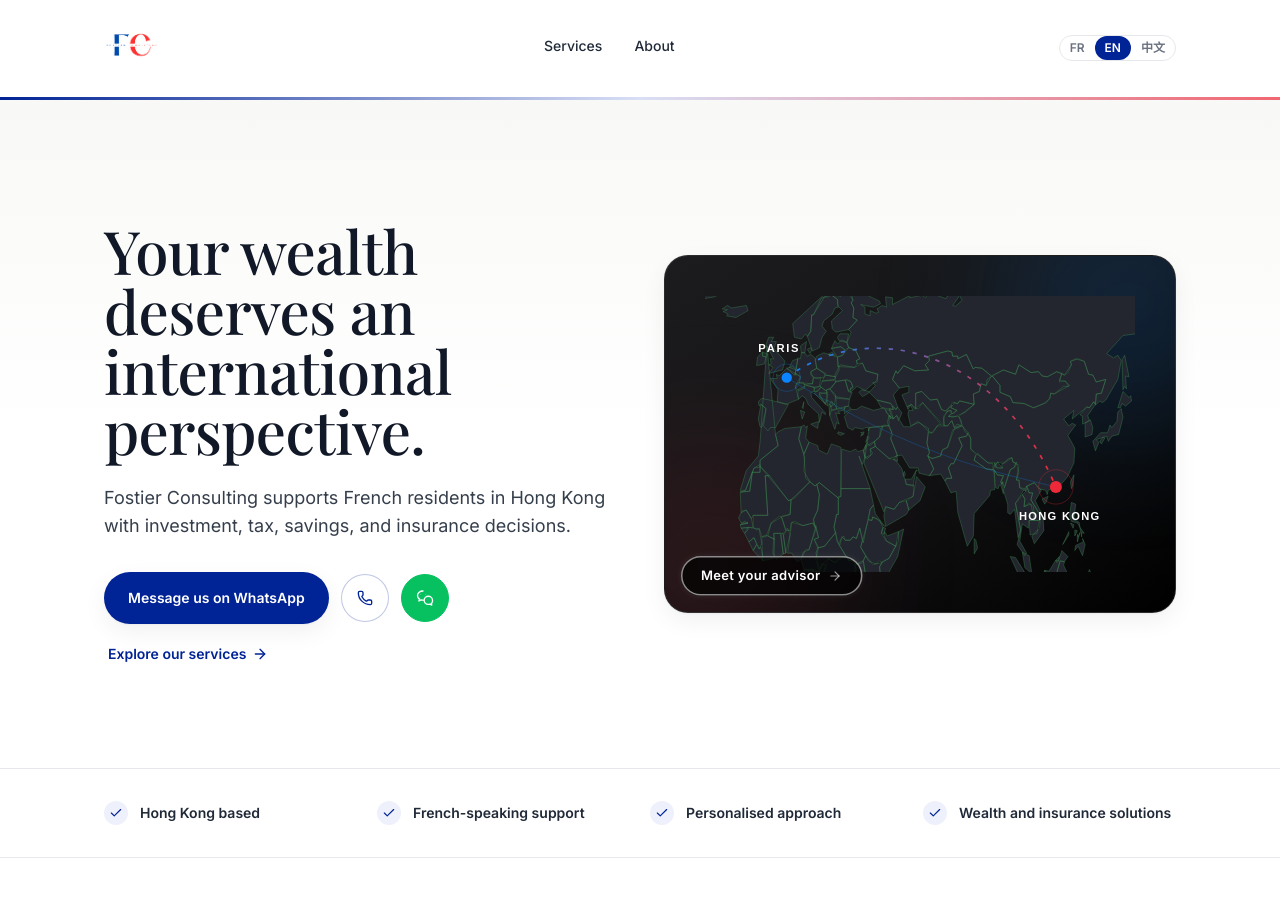
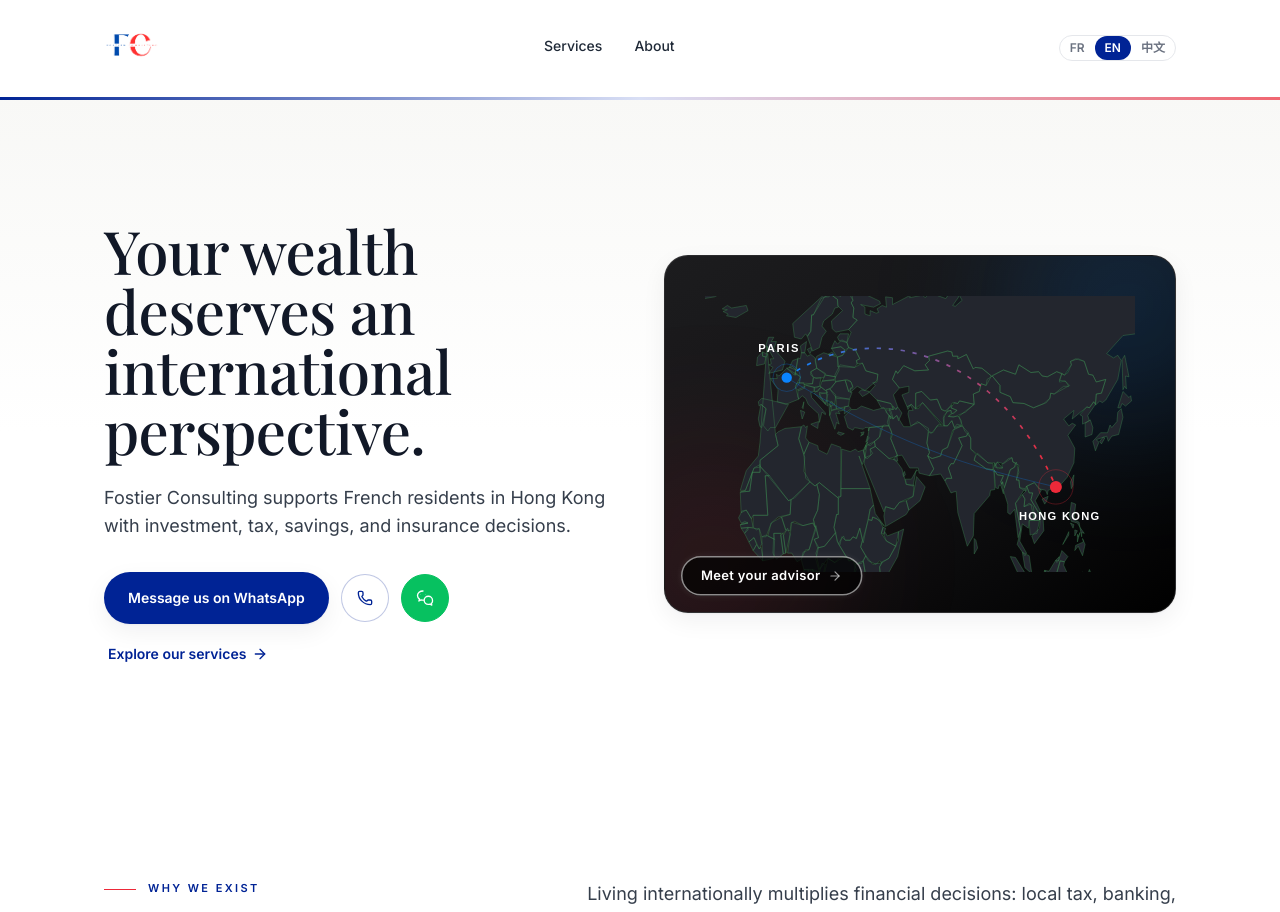
Before and after one commit to nicolasthrax/fostier-consulting-perplexity, a Next.js app: page /en in a window 1280 px wide. Shown: the top 912 px of the page. Built offline with nearby package versions, Linux system fonts and the light colour scheme; a web font is replaced by a local one.

Commit message:
Remove homepage trust tag strip and advisor arrow bounce

```diff
--- a/app/[lang]/page.tsx
+++ b/app/[lang]/page.tsx
@@ -1,5 +1,5 @@
 import Link from "next/link";
-import { ArrowRight, Check, Phone } from "lucide-react";
+import { ArrowRight, Phone } from "lucide-react";
 import { getDictionary } from "@/lib/i18n/get-dictionary";
 import { site, whatsappUrl } from "@/lib/site";
 import { WeChatContactButton } from "@/components/WeChatContact";
@@ -126,19 +126,6 @@ export default function HomePage({ params: { lang } }: { params: { lang: "fr" |
         </div>
       </section>
 
-      <section className="border-y border-line bg-white">
-        <div className="container-site grid gap-5 py-8 sm:grid-cols-2 lg:grid-cols-4">
-          {dict.trust.items.map((item: { title: string }) => (
-            <div key={item.title} className="flex items-center gap-3">
-              <span className="flex h-6 w-6 shrink-0 items-center justify-center rounded-full bg-navy-50">
-                <Check className="h-3.5 w-3.5 text-navy" />
-              </span>
-              <span className="text-sm font-semibold text-slate">{item.title}</span>
-            </div>
-          ))}
-        </div>
-      </section>
-
       <section className="bg-white py-20 sm:py-28">
         <div className="container-site grid gap-12 lg:grid-cols-[.85fr_1.15fr]">
           <div>
--- a/components/AdvisorArrow.tsx
+++ b/components/AdvisorArrow.tsx
@@ -22,7 +22,7 @@ export function AdvisorArrow({ label }: { label: string }) {
       }`}
     >
       <ArrowDown
-        className="h-7 w-7 animate-bounce drop-shadow-[0_0_10px_rgba(0,35,149,0.55)]"
+        className="h-7 w-7 drop-shadow-[0_0_10px_rgba(0,35,149,0.55)]"
         aria-hidden="true"
       />
     </a>
```
